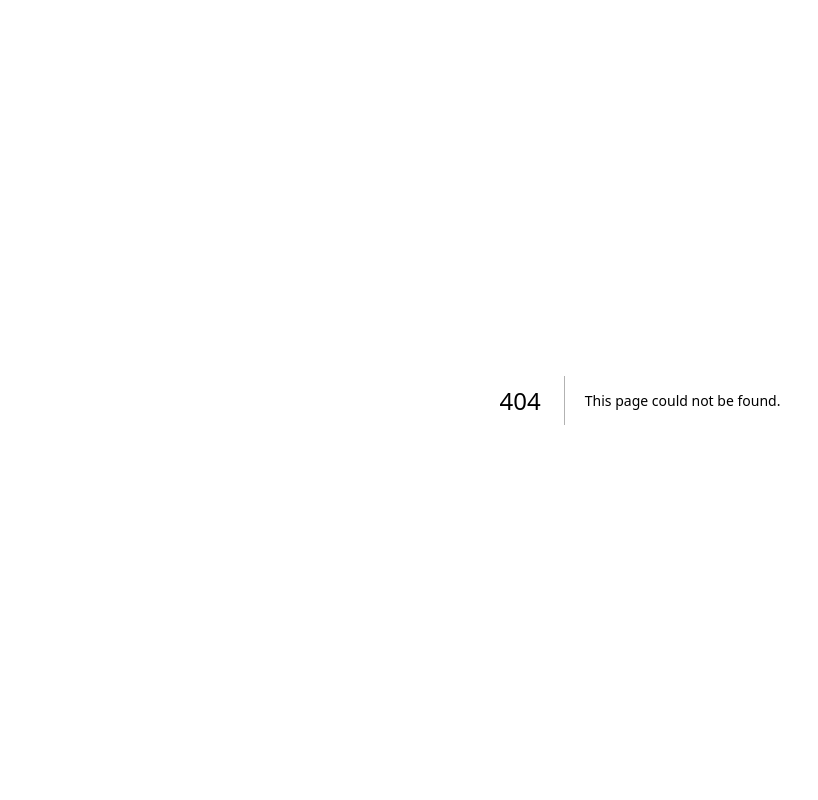
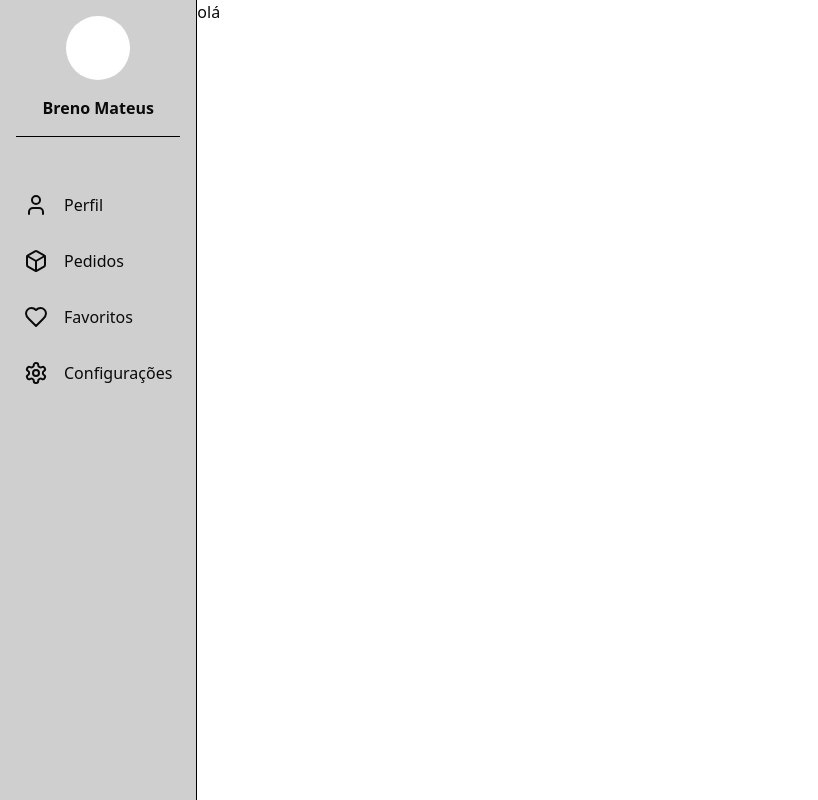
Before and after one commit to Breno-Mateus/e-commerce_api, a Next.js app: page /profile in a window 1280 px wide. Before the commit this address had no page. Shown: the whole page, without its empty margins (0-818 px from the left). Built offline with nearby package versions, Linux system fonts and the light colour scheme.

Commit message:
feat: create Profile page and Sidebar component

```diff
--- /dev/null
+++ b/src/app/(user)/profile/page.tsx
@@ -0,0 +1,13 @@
+import Sidebar from "@/components/layout/sidebar";
+
+export default function Profile() {
+  return(
+    <main className="flex">
+      <Sidebar />
+
+      <div className=" w-full min-h-screen">
+        olá
+      </div>
+    </main>
+  );
+}
--- /dev/null
+++ b/src/components/layout/sidebar.tsx
@@ -0,0 +1,36 @@
+import { Box, Heart, Settings, User } from "lucide-react"
+
+export default function Sidebar() {
+  return (
+    <aside className="border-r border-black h-screen px-4 flex flex-col gap-12 bg-text-footer">
+      <div className="border-b border-black flex flex-col gap-4 items-center py-4">
+        <div className="bg-white rounded-full w-16 h-16"></div>
+        <p className="font-bold">Breno Mateus</p>
+      </div>
+
+      <nav className="">
+        <ul className="flex flex-col gap-4">
+          <li className="flex gap-4 hover:bg-main rounded-sm p-2 hover:cursor-pointer transition-colors">
+            <User />
+            <p>Perfil</p>
+          </li>
+
+          <li className="flex gap-4 hover:bg-main rounded-sm p-2 hover:cursor-pointer transition-colors">
+            <Box />
+            <p>Pedidos</p>
+          </li>
+
+          <li className="flex gap-4 hover:bg-main rounded-sm p-2 hover:cursor-pointer transition-colors">
+            <Heart />
+            <p>Favoritos</p>
+          </li>
+
+          <li className="flex gap-4 hover:bg-main rounded-sm p-2 hover:cursor-pointer transition-colors">
+            <Settings />
+            <p>Configurações</p>
+          </li>
+        </ul>
+      </nav>
+    </aside>
+  );
+}
```
